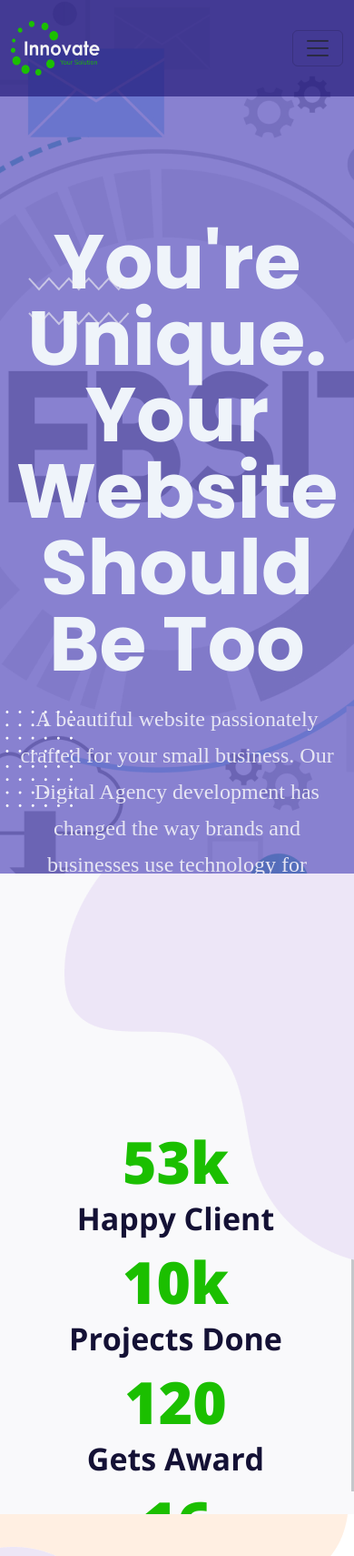
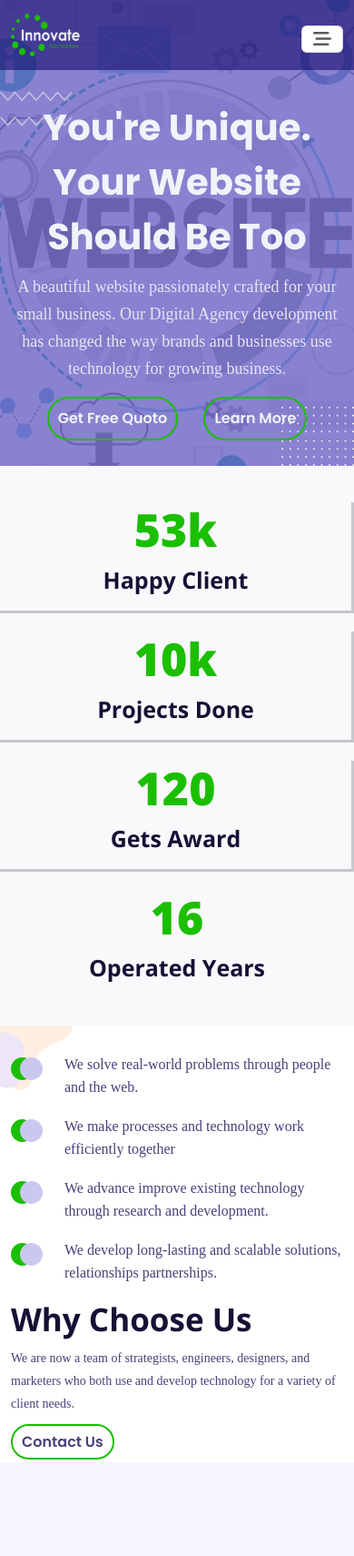
Before and after one commit to HMMasud35/INNOVATE, a plain HTML site: page index.html in a window 390 px wide. Shown: the top 1710 px of the page at 91% size. Drawn offline with nearby package versions, Linux system fonts and the light colour scheme; a web font is replaced by a local one.

Commit message:
responsive start

```diff
--- /dev/null
+++ b/CSS/responsive.css
@@ -0,0 +1,143 @@
+@media (min-width: 320px) and (max-width: 575px) {
+  .navbar-toggler:focus {
+    box-shadow: none;
+  }
+
+  .navbar-toggler {
+    background-color: white;
+  }
+
+  img, svg {
+    width: 80px;
+  }
+
+  header nav {
+    padding: 15px 0 !important;
+}
+
+.navbar-collapse {
+  text-align: center;
+}
+
+  .navbar-brand {
+    padding-top: 0;
+    padding-bottom: 0;
+}
+
+header nav ul {
+  gap: 5px;
+}
+
+header nav ul li {
+  background-color: #6a62c5c5;
+  border: 2px solid #786cfb;
+  border-bottom: 2px solid #000000;
+}
+
+header nav ul li a {
+ line-height: 35px;
+ padding: 10px 100px;
+}
+
+header nav button {
+  font-size: 16px;
+  line-height: 20px;
+  padding: 10px 10px;
+  margin-top: 10px;
+}
+
+#banner .overlay {
+  padding-top: 110px;
+  padding-bottom: 28px;
+}
+
+#banner .shapeone {
+  top: 100px;
+  left: 0;
+}
+
+#banner .shapetow {
+  bottom: 0;
+  right: 0;
+}
+
+#banner .overlay h1 {
+  font-size: 40px;
+  line-height: 150%;
+  margin-bottom: 10px;
+}
+
+#banner .overlay p {
+  font-size: 18px;
+  line-height: 30px;
+}
+
+#banner .overlay button {
+  font-size: 16px;
+  line-height: 24px;
+  padding: 10px 10px;
+  position: relative;
+}
+
+#count {
+  height: 615px;
+  padding: 40px 0;
+}
+
+#count .content__part {
+  border-bottom: 3px solid rgba(79, 88, 95, 0.3098039216);
+  margin-bottom: 20px;
+}
+
+#count .content h3 {
+  font-size: 50px;
+  line-height: 60px;
+}
+
+#count .content p {
+  font-size: 25px;
+  line-height: 35px;
+}
+
+#chooseus {
+  height: 480px;
+}
+
+#chooseus .content {
+  padding-top: 30px;
+}
+
+#chooseus .content .content__left {
+  width: auto;
+  margin-bottom: 10px;
+}
+
+#chooseus .content .content__left:hover {
+  padding: 10px 10px;
+  box-shadow: -5px -5px 10px rgba(211, 211, 211, 0.748), 5px 5px 5px 5px rgba(94, 104, 121, 0.3);
+  margin-left: 0;
+}
+
+#chooseus .content .content__left h4 {
+  font-size: 16px;
+  line-height: 25px;
+  width: auto;
+}
+
+#chooseus .content .con__right h3 {
+  font-size: 35px;
+}
+
+#chooseus .content .con__right p {
+  font-size: 14px;
+  width: auto;
+  margin-bottom: 10px;
+  line-height: 25px;
+}
+
+#chooseus .content .con__right button {
+  font-size: 16px;
+  line-height: 15px;
+  padding: 10px 10px;
+}
+}
--- a/component/_banner.scss
+++ b/component/_banner.scss
@@ -1,7 +1,6 @@
 #banner {
   background: url("../Images/bannerimg.jpg") no-repeat center;
   background-size: cover;
-  height: 960px;
   position: relative;
 
   .shapeone {
@@ -19,7 +18,7 @@
   .overlay {
     width: 100%;
     height: 100%;
-    background-color: rgba(107, 98, 197, 0.8);
+    background-color: hsla(245, 46%, 58%, 0.8);
     padding-top: 246px;
     padding-bottom: 254px;
 
--- a/component/_chooseus.scss
+++ b/component/_chooseus.scss
@@ -25,8 +25,6 @@
         box-shadow: -5px -5px 10px rgba(211, 211, 211, 0.748),
                       10px 10px 10px 5px rgba(94, 104, 121, 0.3);
         margin-left: -30px;
-
-
       }
 
       .round {
--- a/component/_count.scss
+++ b/component/_count.scss
@@ -7,7 +7,7 @@
   overflow: hidden;
 
   .count__img {
-    width: 464px;
+    max-width: 100%;
     height: 429px;
     top: 0;
     right: -145px;
--- a/index.html
+++ b/index.html
@@ -22,6 +22,7 @@
     <link rel="preconnect" href="https://fonts.gstatic.com" crossorigin>
     <link href="https://fonts.googleapis.com/css2?family=Quicksand:wght@300..700&display=swap" rel="stylesheet">
     <link rel="stylesheet" href="./CSS/style.css">
+    <link rel="stylesheet" href="./CSS/responsive.css">
   </head>
 
   <body>
@@ -40,7 +41,7 @@
             aria-controls="collapsibleNavId"
             aria-expanded="false"
             aria-label="Toggle navigation">
-            <span class="navbar-toggler-icon"></span>
+            <i class="fa-solid fa-bars-staggered"></i>
           </button>
 
           <div class="collapse navbar-collapse" id="collapsibleNavId">
@@ -94,12 +95,10 @@
               <div class="col-lg-3 content__part">
                 <h3>53k</h3>
                 <p>Happy Client</p>
-                <span></span>
               </div>
               <div class="col-lg-3 content__part">
                 <h3>10k</h3>
                 <p>Projects Done</p>
-                <span></span>
               </div>
               <div class="col-lg-3 content__part">
                 <h3>120</h3>
```
Also changed, not shown: CSS/style.css, 1 other file.
